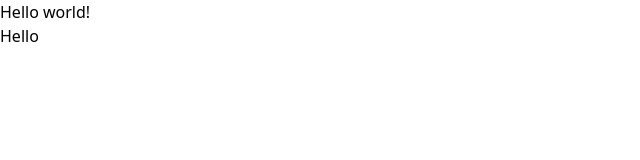
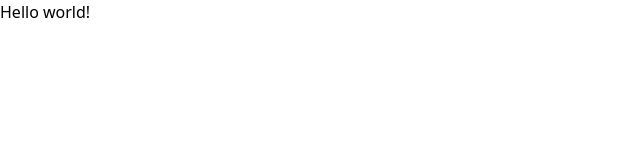
Before and after one commit to zxdhiru/hover-effects-library, a React (Vite) app: page / in a window 1280 px wide. Shown: the top 160 px of the page, without its empty margins (0-640 px from the left). Built offline with nearby package versions, Linux system fonts and the light colour scheme.

Commit message:
Refactor Card component to include routing and dynamic effect name display

```diff
--- a/src/components/Card.jsx
+++ b/src/components/Card.jsx
@@ -1,9 +1,14 @@
-import React from 'react'
+import React from 'react';
+import { Link } from 'react-router';
 
-const Card = () => {
+const Card = ({effectName, className}) => {
   return (
-    <div>Hello</div>
-  )
-}
+    <div className={`bg-blue-800 rounded-lg p-6 flex justify-center items-center max-w-sm h-32 text-xl font-semibold border border-gray-800/25 cursor-pointer ${className}`}>
+      <Link to={`/effect/${effectName}`} className='h-full w-full flex justify-center items-center'>
+        {effectName}
+      </Link>
+    </div>
+  );
+};
 
-export default Card
+export default Card;
```
